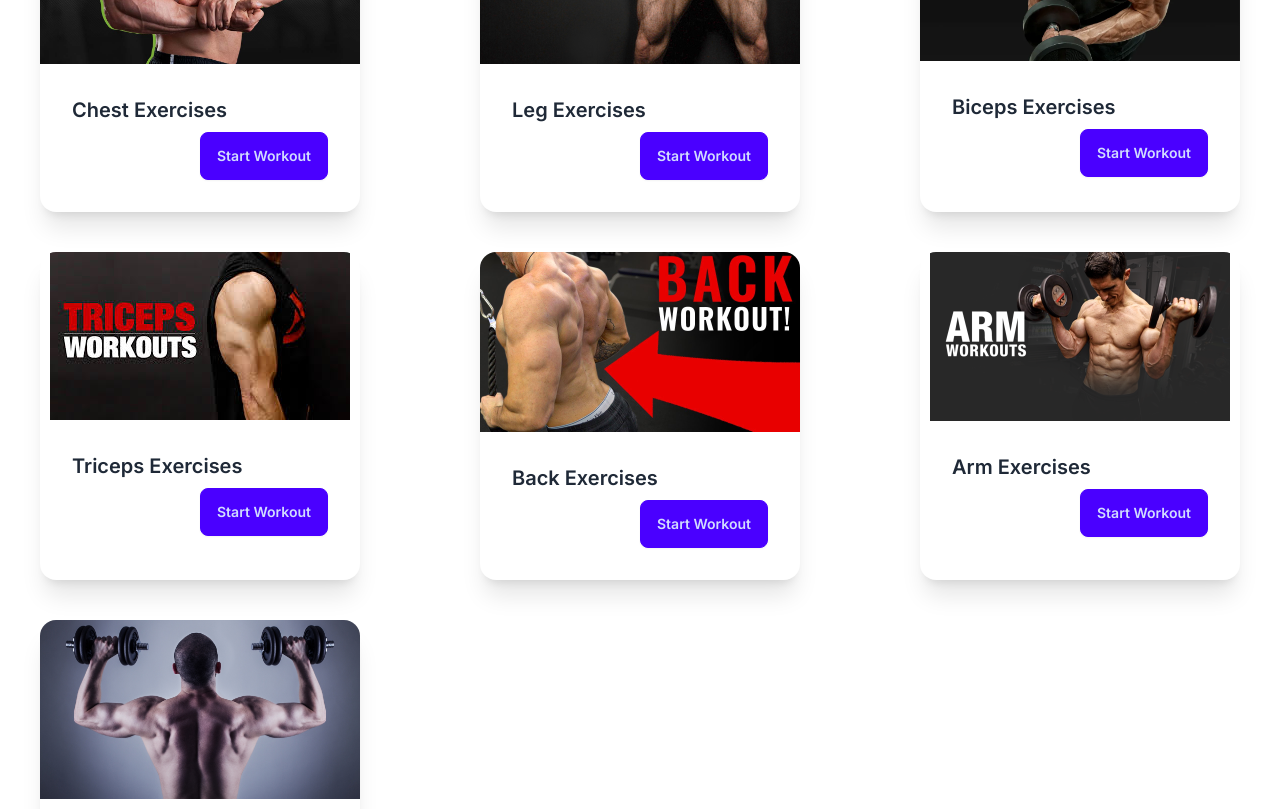
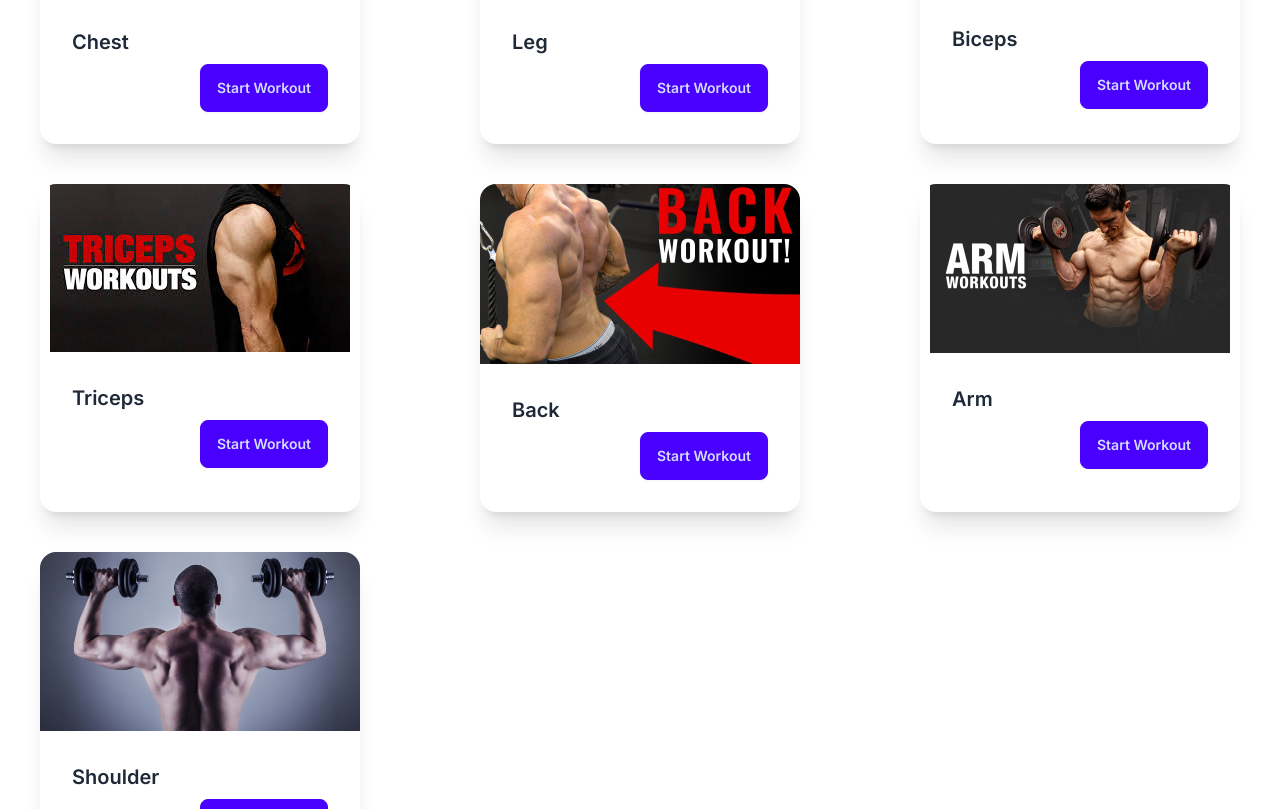
Before and after one commit to HussnainAhmad1606/Fit-Trek, a Next.js app: page /Workouts in a window 1280 px wide. Shown: the part 1160-1969 px from the top of the page. Built offline with nearby package versions, Linux system fonts and the light colour scheme.

Commit message:
Make dashboard and simple workout list

```diff
--- /dev/null
+++ b/src/app/Workouts/[workoutType]/page.js
@@ -0,0 +1,26 @@
+import React from "react";
+import Card from '../../components/card'
+import WorkoutList from '../../components/WorkoutList'
+const Worksout = ({params}) => {
+
+    const {workoutType} = params;
+  return (
+    <>
+
+
+      <div>
+        <h1 className="text-center my-5 text-5xl font-bold">{workoutType} Workout</h1>
+
+        <div className="flex justify-center items-center flex-col">
+          <WorkoutList title={"Workout 1"} time={"5 Min"} kcal={300}/>
+          <WorkoutList title={"Workout 2"} time={"15 Min"} kcal={70}/>
+          <WorkoutList title={"Workout 3"} time={"25 Min"} kcal={500}/>
+          <WorkoutList title={"Workout 4"} time={"225 Min"} kcal={1000}/>
+
+        </div>
+      </div>
+    </>
+  );
+};
+
+export default Worksout;
--- a/src/app/Workouts/page.js
+++ b/src/app/Workouts/page.js
@@ -26,13 +26,13 @@ const Worksout = () => {
         <h1 className="text-center my-5 text-5xl font-bold">Workouts</h1>
 
         <div className="grid grid-cols-1 md:grid-cols-2 lg:grid-cols-3 place-content-center gap-10 mx-auto justify-center  mt-10">
-          <Card title="Chest Exercises" pic="chest.jpg"/>
-          <Card title="Leg Exercises" pic="LEG-WORKOUTS.webp"/>
-          <Card title="Biceps Exercises " pic="bicep.webp"/>
-          <Card title="Triceps Exercises" pic="tricep.jfif"/>
-          <Card title="Back Exercises" pic="back.jpg"/>
-          <Card title="Arm Exercises" pic="arm.png"/>
-          <Card title="Shoulder Exercises" pic="shoulderr.jpg"/>
+          <Card title="Chest" pic="chest.jpg"/>
+          <Card title="Leg" pic="LEG-WORKOUTS.webp"/>
+          <Card title="Biceps " pic="bicep.webp"/>
+          <Card title="Triceps" pic="tricep.jfif"/>
+          <Card title="Back" pic="back.jpg"/>
+          <Card title="Arm" pic="arm.png"/>
+          <Card title="Shoulder" pic="shoulderr.jpg"/>
         </div>
       </div>
     </>
--- a/src/app/components/Card.js
+++ b/src/app/components/Card.js
@@ -1,3 +1,4 @@
+import Link from "next/link";
 import React from "react";
 
 const Card = (params) => {
@@ -12,7 +13,7 @@ const Card = (params) => {
         <div className="card-body">
           <h2 className="card-title">{params.title}</h2>
           <div className="card-actions justify-end">
-            <button className="btn btn-primary">Start Workout</button>
+            <Link href={`/Workouts/${params.title}`} className="btn btn-primary">Start Workout</Link>
           </div>
         </div>
       </div>
--- /dev/null
+++ b/src/app/components/DashboardCard.js
@@ -0,0 +1,17 @@
+import React from 'react'
+
+function DashboardCard({title, number}) {
+  return (
+    <div className="stats shadow mx-5">
+
+  <div className="stat">
+    <div className="stat-title">{title}</div>
+    <div className="stat-value">{number}</div>
+    {/* <div className="stat-desc">21% more than last month</div> */}
+  </div>
+
+</div>
+  )
+}
+
+export default DashboardCard
--- a/src/app/components/Navbar.js
+++ b/src/app/components/Navbar.js
@@ -6,6 +6,7 @@ import { CiHeart } from "react-icons/ci";
 import { HiOutlineUser } from "react-icons/hi2";
 import { CiLogin } from "react-icons/ci";
 import { CiLogout } from "react-icons/ci";
+import Link from "next/link";
 const Navbar = () => {
   return (
     <>
@@ -81,10 +82,10 @@ const Navbar = () => {
               className="mt-3 z-[1] p-2 shadow menu menu-sm dropdown-content bg-base-100 rounded-box w-52"
             >
               <li>
-                <a className="justify-between">
-                  Profile
+                <Link href={"/dashboard"} className="justify-between">
+                  Dashboard
                   <span className="badge">New</span>
-                </a>
+                </Link>
               </li>
               <li>
                 <a>Settings</a>
--- /dev/null
+++ b/src/app/components/WorkoutList.js
@@ -0,0 +1,32 @@
+import React from 'react'
+import { IoMdTime } from "react-icons/io";
+import { FaFire } from "react-icons/fa";
+
+function WorkoutList({title, time, kcal}) {
+  return (
+    <div className="my-5 card w-96 bg-base-100 shadow-xl">
+    <div className="card-body">
+      <h2 className="card-title text-3xl">{title}</h2>
+      <div className='my-10 flex justify-between items-center'>
+        <div className='flex justify-center items-center'>
+     <IoMdTime className='text-2xl'/>
+      <p> {time}</p>
+
+        </div>
+
+
+        <div className='flex justify-center items-center'>
+
+      <FaFire className='text-2xl'/>
+      <p>{kcal}</p>
+        </div>
+      </div>
+      <div className="card-actions justify-end">
+        <button className="btn btn-primary">Start Now</button>
+      </div>
+    </div>
+  </div>
+  )
+}
+
+export default WorkoutList
--- /dev/null
+++ b/src/app/dashboard/page.js
@@ -0,0 +1,14 @@
+import React from "react";
+import DashboardCard from "../components/DashboardCard"
+const MyProgress = () => {
+  return <div>
+    <h1 className="my-10 text-3xl font-bold text-center">Dashboard</h1>
+   <div className="flex justify-center items-center">
+   <DashboardCard title={"Today's Session"} number={"20 Mints"}/>
+    <DashboardCard title={"This Month"}  number={"20 Hours"}/>
+    <DashboardCard title={"Total Workouts"} number={200}/>
+   </div>
+  </div>;
+};
+
+export default MyProgress;
--- a/src/app/layout.tsx
+++ b/src/app/layout.tsx
@@ -17,7 +17,7 @@ export default function RootLayout({
   return (
     <html lang="en" data-theme="light">
       <body className={inter.className}>
-        <Navbar/>
+
 
         <Navbar />
 
```
